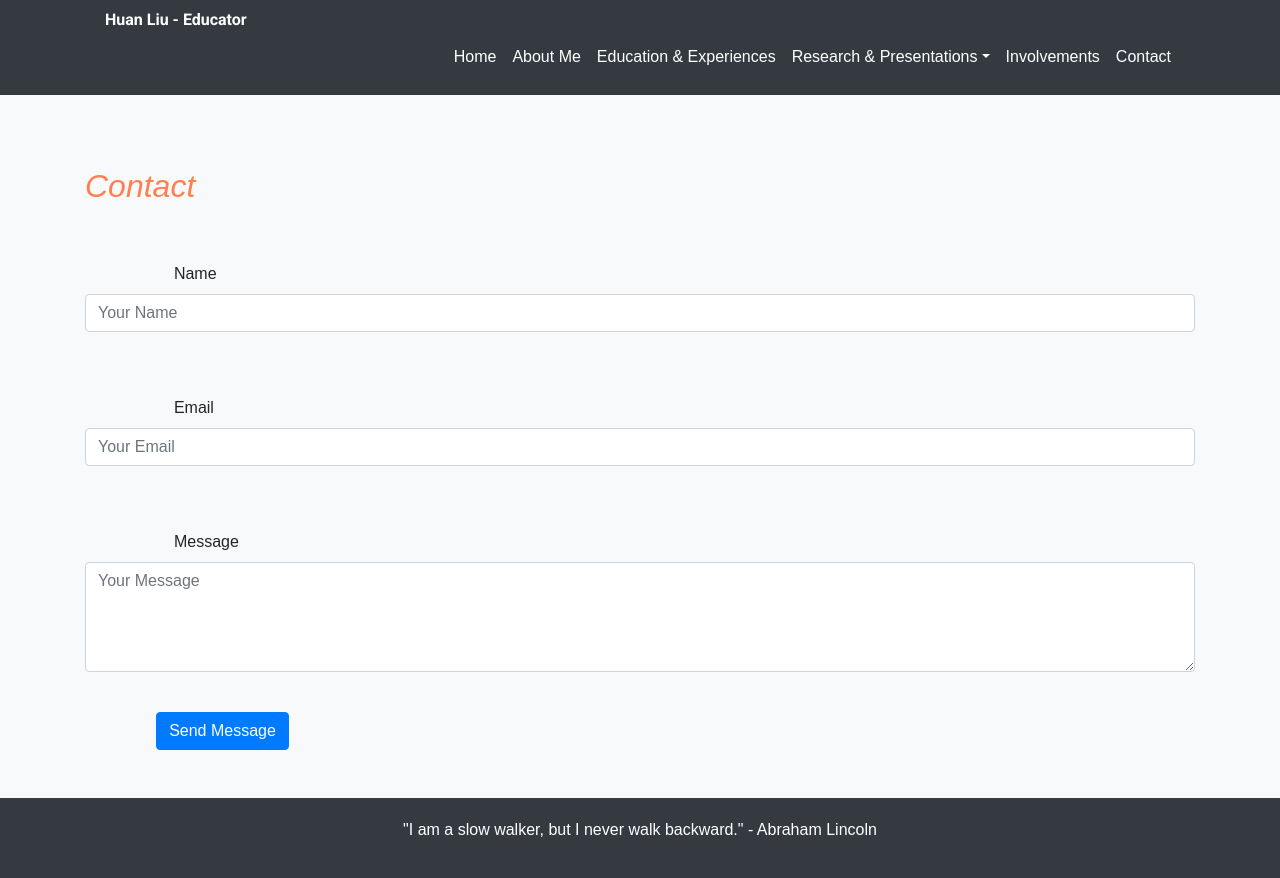
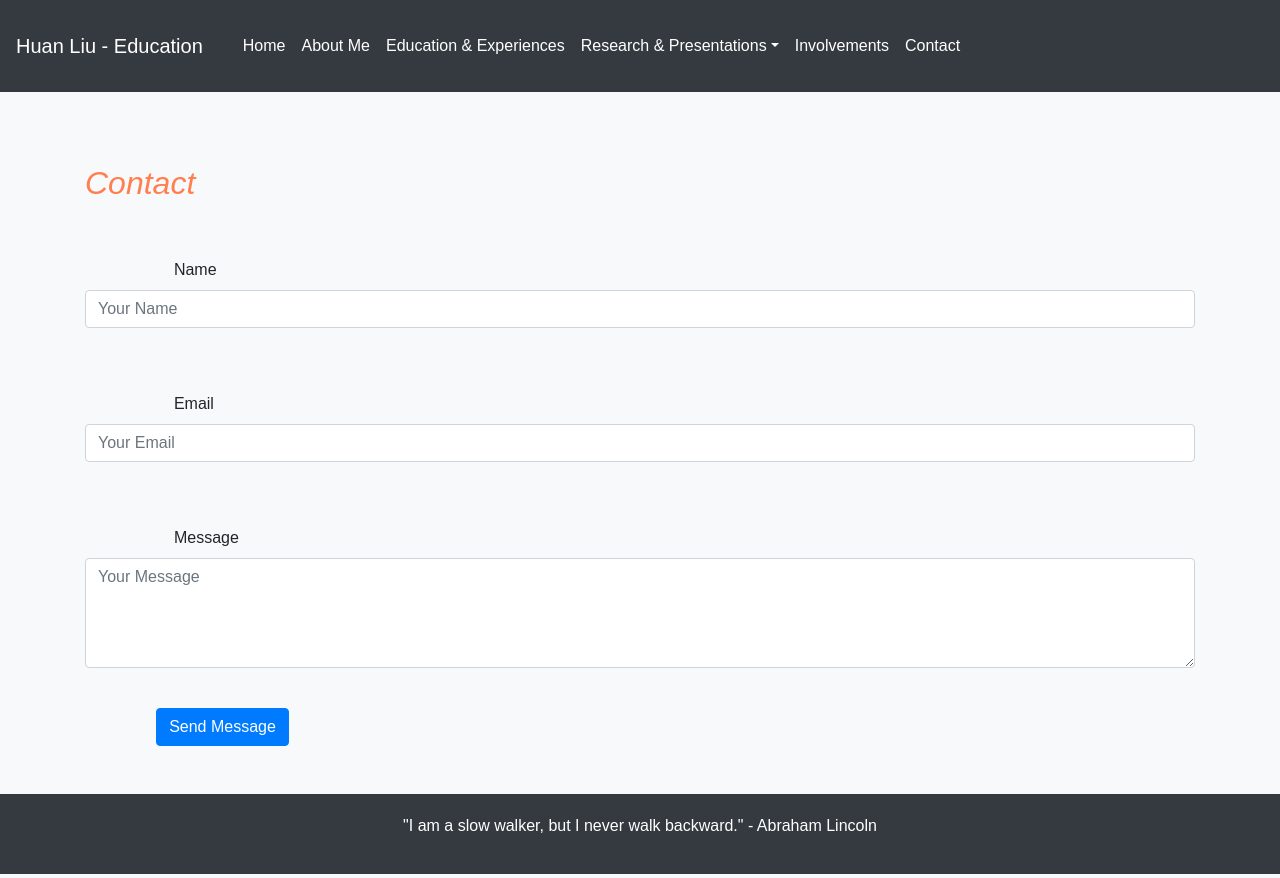
Before and after one commit to HL-auburn/portfolio, a plain HTML site: page contact.html in a window 1280 px wide. Drawn offline with nearby package versions, Linux system fonts and the light colour scheme.

Commit message:
Update contact.html

```diff
--- a/contact.html
+++ b/contact.html
@@ -65,8 +65,9 @@
 </head>
 <body>
     <header class="header">
+		<nav class="navbar navbar-expand-lg navbar-dark bg-dark"
         <div class="container">
-            <h1 class="custom-font">Huan Liu - Educator</h1>
+		<a class="navbar-brand" href="#">Huan Liu - Education</a>
             <nav class="navbar navbar-expand-lg navbar-dark">
                 <ul class="navbar-nav ml-auto">
                     <li class="nav-item"><a class="nav-link" href="index.html">Home</a></li>
```
